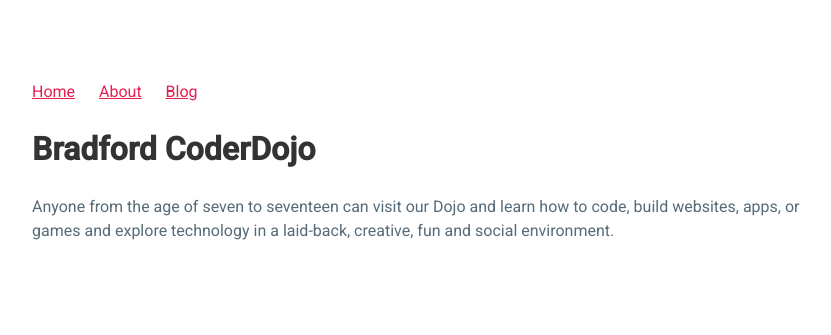
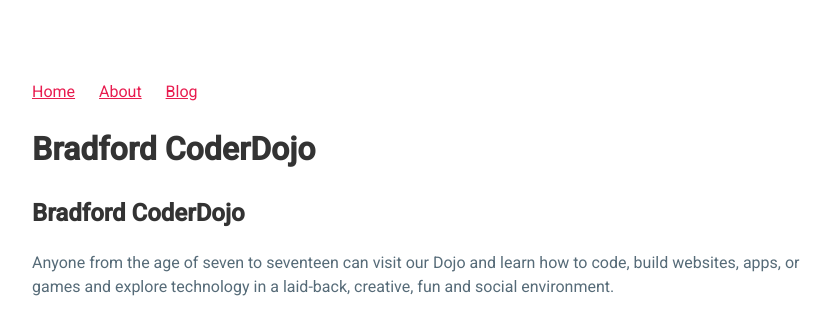
Before and after one commit to bradford-coderdojo/bradford-coderdojo.github.io, a Jekyll site: the page built from index.html, in a window 1280 px wide. Shown: the top 335 px of the page, without its empty margins (224-1055 px from the left). Built offline with Jekyll 4.4.1, drawn with Linux system fonts in a browser that asks for light colours.

Commit message:
Update index.html

```diff
--- a/index.html
+++ b/index.html
@@ -3,5 +3,6 @@
 title: Bradford CoderDojo
 ---
 <section>
+	<h1>Bradford CoderDojo</h1>
 	<p>Anyone from the age of seven to seventeen can visit our Dojo and learn how to code, build websites, apps, or games and explore technology in a laid-back, creative, fun and social environment.</p>
 </section>
```
